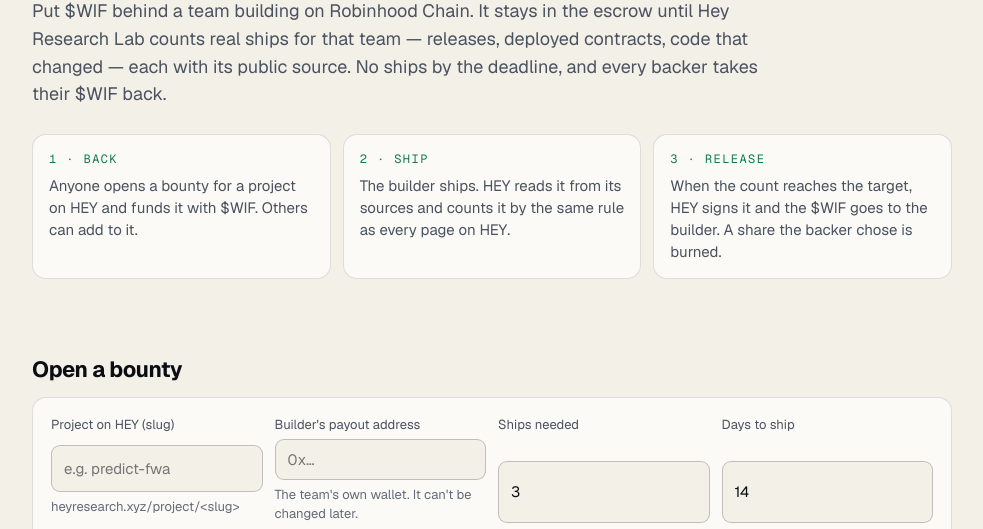
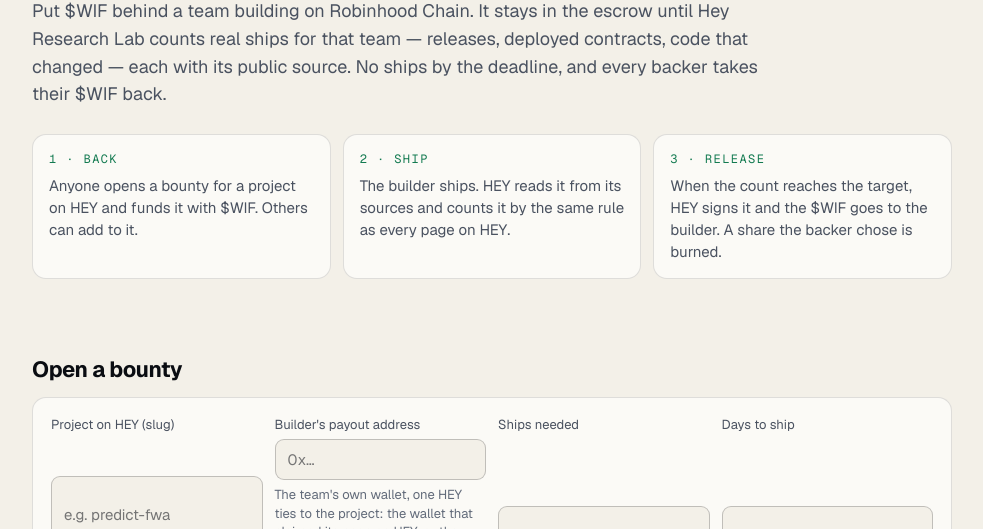
Before and after one commit to hey-research-lab/proof-of-ship, a plain HTML site: page app/index.html in a window 1280 px wide. Shown: the part 271-800 px from the top of the page, without its empty margins (148-1131 px from the left). Drawn offline with nearby package versions, Linux system fonts and the light colour scheme.

Commit message:
Page: the payout address must be one HEY ties to the project

```diff
--- a/app/index.html
+++ b/app/index.html
@@ -84,7 +84,7 @@ footer{padding:44px 0 60px;font-size:13px;color:var(--mut);line-height:1.6}
   <div class="panel">
     <form id="create">
       <label>Project on HEY (slug)<input name="slug" placeholder="e.g. predict-fwa" required autocomplete="off"><span class="hint" id="slugHint">heyresearch.xyz/project/&lt;slug&gt;</span></label>
-      <label>Builder's payout address<input name="builder" placeholder="0x…" required autocomplete="off"><span class="hint">The team's own wallet. It can't be changed later.</span></label>
+      <label>Builder's payout address<input name="builder" placeholder="0x…" required autocomplete="off"><span class="hint">The team's own wallet, one HEY ties to the project: the wallet that claimed its page on HEY, or the deployer of its verified token. HEY won't sign a payout to any other address, and it can't be changed later.</span></label>
       <label>Ships needed<input name="minShips" type="number" min="1" max="1000" value="3" required></label>
       <label>Days to ship<input name="days" type="number" min="1" max="365" value="14" required></label>
       <label>Burn on payout (%)<input name="burn" type="number" min="0" max="10" step="0.5" value="2" required><span class="hint">0–10% of the bounty is sent to the dead address when it pays out.</span></label>
```
